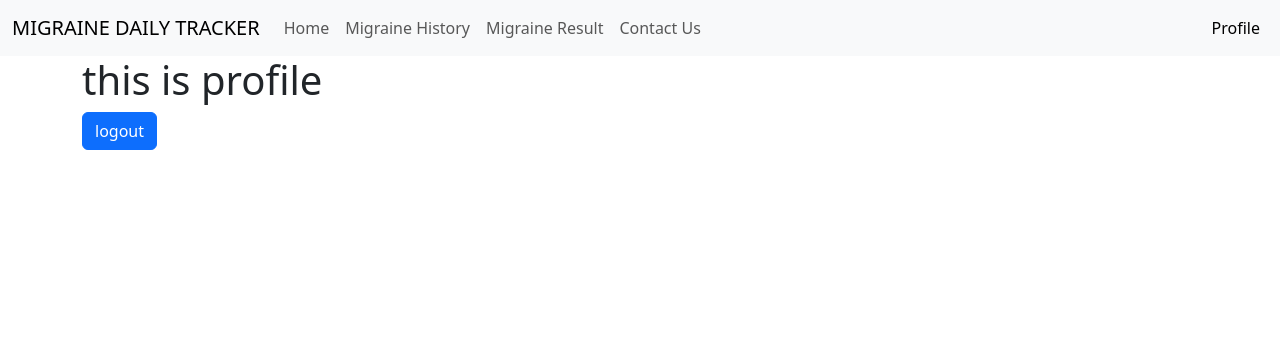
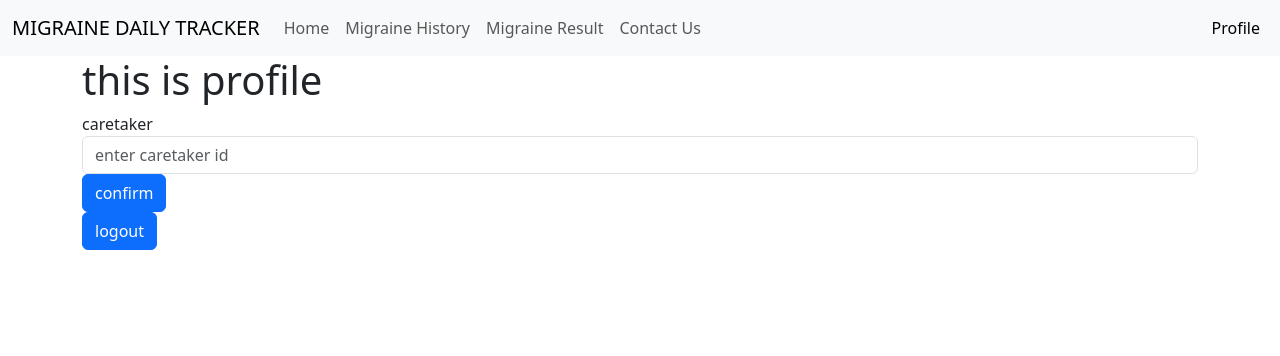
Before and after one commit to NICHOLAS-1217/migraine-app, a Flask app: page /profile in a window 1280 px wide. Shown: the top 356 px of the page. Run offline with Flask 3, Linux system fonts and the light colour scheme; the first user in the database is signed in; some libraries are stand-ins or nearby versions.

Commit message:
patient can add caretaker

```diff
--- a/website/__init__.py
+++ b/website/__init__.py
@@ -19,7 +19,7 @@ def create_app():
     app.register_blueprint(views, url_prefix="/")
     app.register_blueprint(auth, url_prefix="/")
 
-    from .models import User, Note, Caretaker
+    from .models import User, Caretaker
 
     create_database(app)
 
--- a/website/templates/profile.html
+++ b/website/templates/profile.html
@@ -9,6 +9,15 @@
 {% endblock %}
 
 {% block body %}
+
     <h1>this is profile</h1>
+
+    <form action="" method="POST" algin="center">
+        <div class="form-group">
+            <label for="care_id">caretaker</label>
+            <input type="text" class="form-control" id="care_email" name="care_id" placeholder="enter caretaker id">
+        </div>
+        <button type="submit" class="btn btn-primary">confirm</button>
+    </form>
     <a class="btn btn-primary" href="/logout" role="button">logout</a>
 {% endblock %}
--- a/website/views.py
+++ b/website/views.py
@@ -1,7 +1,7 @@
 from flask import Blueprint, render_template, request, flash, session
 from flask_login import login_required, current_user
 from sqlalchemy import func
-from .models import Status
+from .models import Status, User, Caretaker
 from . import db
 
 views = Blueprint("views", __name__)
@@ -15,7 +15,7 @@ def welcome():
 def home():
     data = request.form
     print(data)
-    if request.method =="POST":
+    if request.method == "POST":
         date = request.form.get("datepicker")
         severity = request.form.get("severity")
         stress = request.form.get("stress")
@@ -59,9 +59,24 @@ def migraine_result():
 def contact_us():
     return render_template("contactUs.html", user=current_user)
 
-@views.route("/profile")
+@views.route("/profile", methods=["GET", "POST"])
 @login_required
 def profile():
+    data = request.form
+    print(data)
+    if request.method == "POST":
+        care_id = request.form.get("care_id")
+        if len(care_id) < 1:
+            flash("please enter the caretaker email to confirm", category="error")
+        else:
+            confirmed_care = Caretaker.query.filter_by(id=care_id).first()
+            if confirmed_care:
+                # Update the current user's caretaker relationship
+                current_user.caretaker = confirmed_care
+                db.session.commit()
+                flash(f"Caretaker {confirmed_care.name} confirmed successfully", category="success")
+            else:
+                flash("Invalid caretaker id, please try again", category="error")
     return render_template("profile.html", user=current_user)
 
 @views.route("/care_home")
```
Also changed, not shown: website/models.py (+3 -7 lines), instance/migraine.db.
